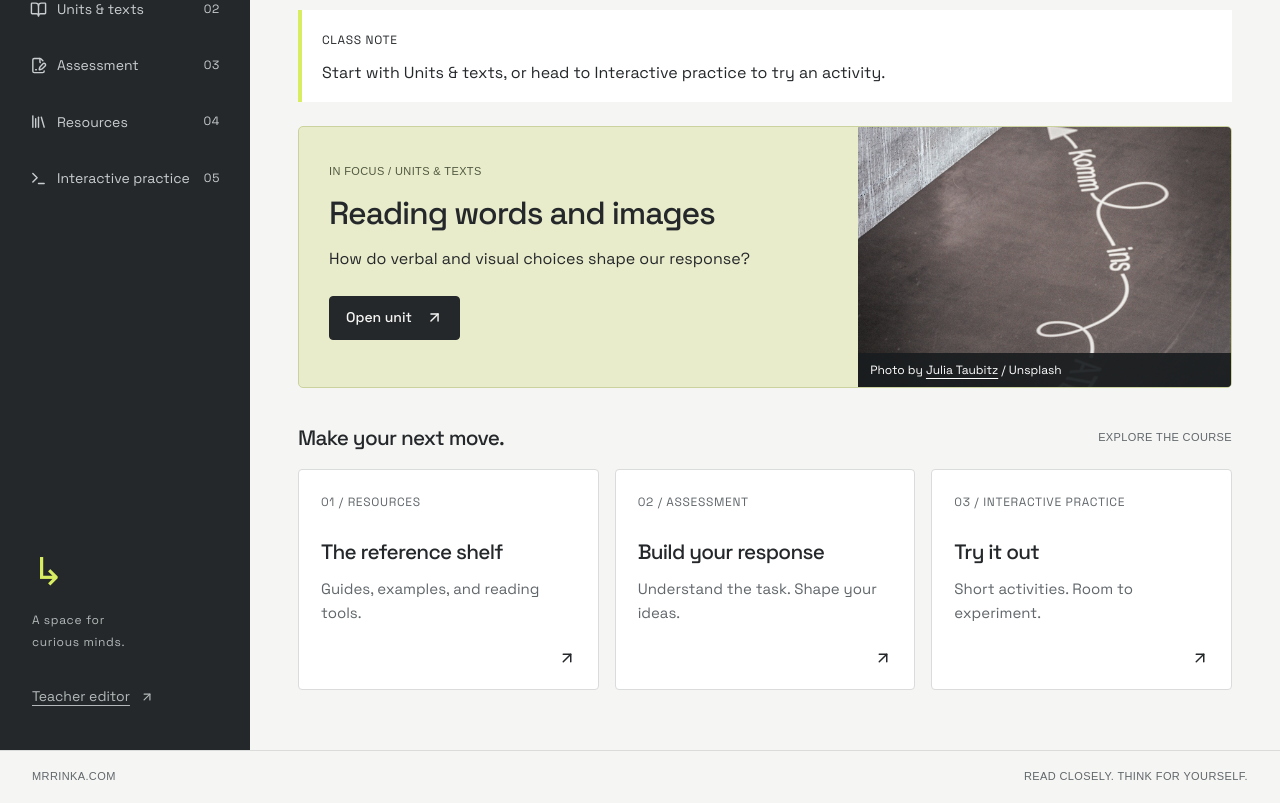
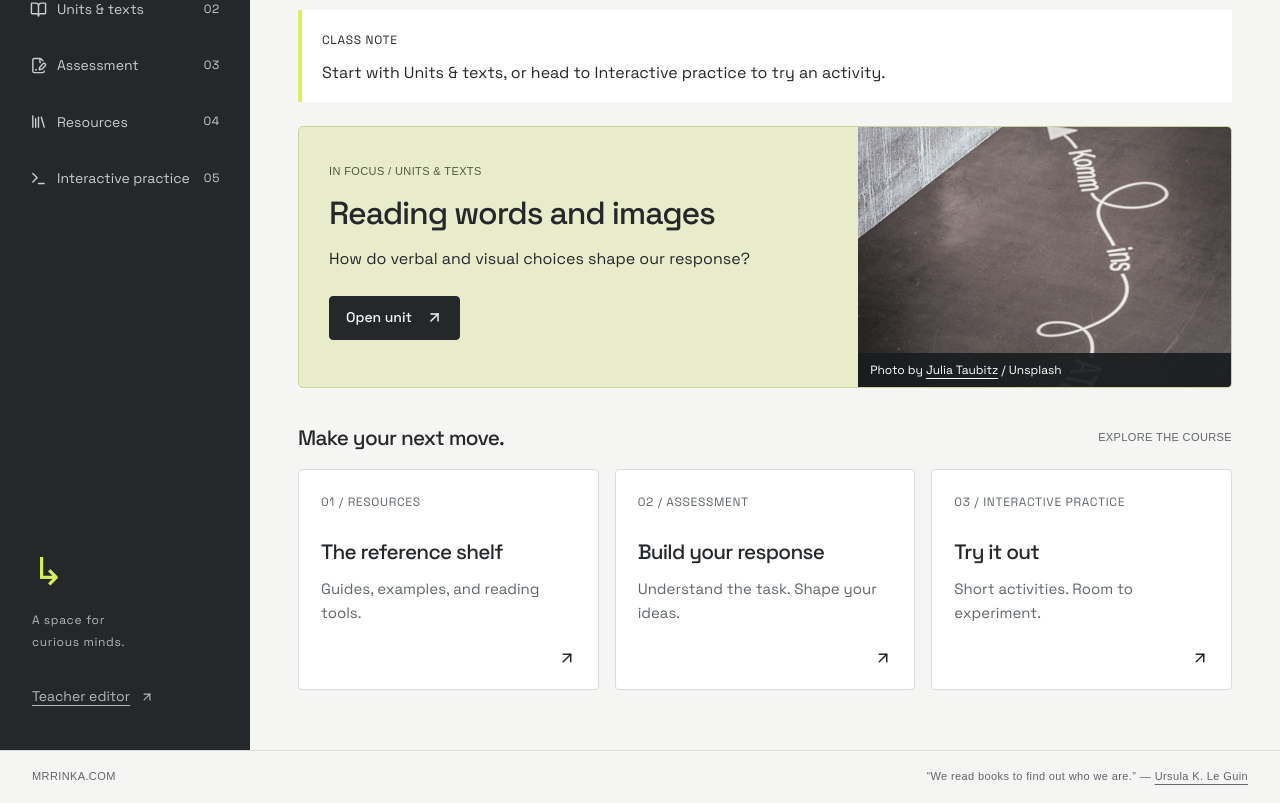
Before and after one commit to jrinka/mrrinka, a Next.js app: page /courses/language-literature in a window 1280 px wide. Shown: the part 330-1133 px from the top of the page. Built offline with nearby package versions, Linux system fonts and the light colour scheme; a web font is replaced by a local one.

Commit message:
Replace footer tagline with credited Ursula K. Le Guin quote

```diff
--- a/components/shell.tsx
+++ b/components/shell.tsx
@@ -103,7 +103,12 @@ export default function Shell({
       </div>
       <footer className="footer mono">
         <span>MRRINKA.COM</span>
-        <span>READ CLOSELY. THINK FOR YOURSELF.</span>
+        <span>
+          “We read books to find out who we are.” —{" "}
+          <a href="https://www.theguardian.com/books/2018/jan/24/a-life-in-quotes-ursula-k-le-guin">
+            Ursula K. Le Guin
+          </a>
+        </span>
       </footer>
     </div>
   );
```
